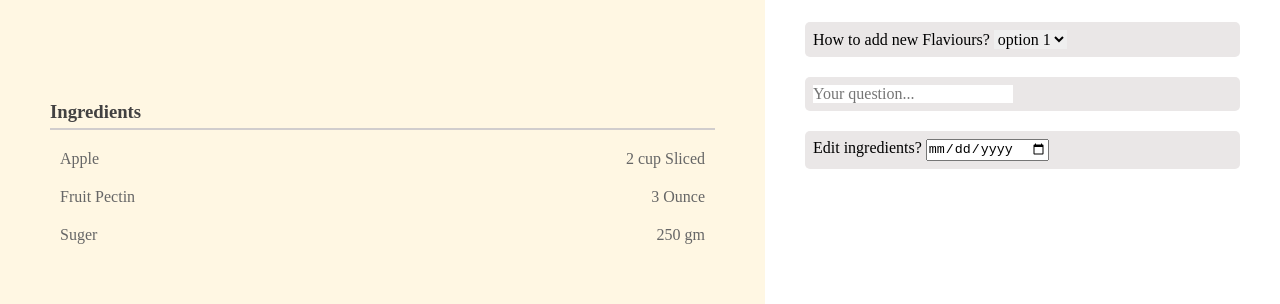
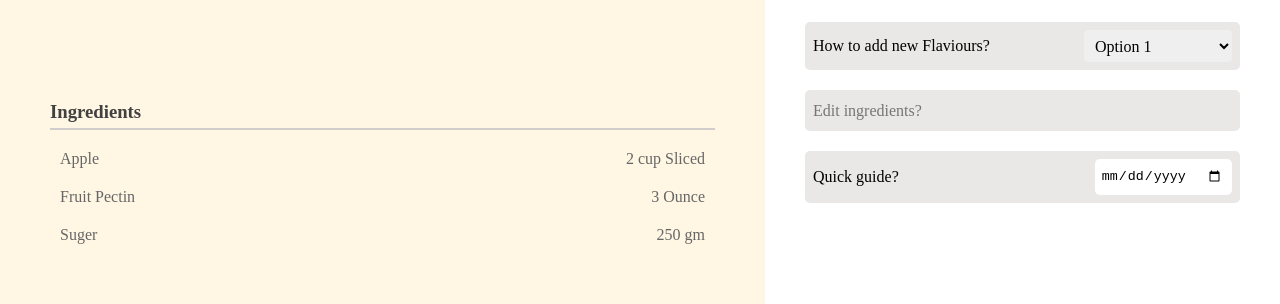
Before and after one commit to Bharatbardiya/assignment_1, a plain HTML site: page index.html in a window 1280 px wide. Shown: the part 496-800 px from the top of the page. Drawn offline with Linux system fonts and the light colour scheme.

Commit message:
input text, date picker and dropdown updated

```diff
--- a/index.html
+++ b/index.html
@@ -96,17 +96,19 @@
                     <div class="under_line"></div>
                 </div>
                 <div class="inputs">
-                    <div class="dropdown">How to add new Flaviours?
+                    <div class="dropdown">
+                        <div>How to add new Flaviours?</div>
                         <select name="" id="" style="font-family: serif; font-size: 1rem; border: none;" >
-                            <option value="option 1" style="font-family: serif; font-size: 1rem;">option 1</option>
-                            <option value="option 2" style="font-family: serif; font-size: 1rem;">option 2</option>
-                            <option value="option 3" style="font-family: serif; font-size: 1rem;">option 3</option>
+                            <option value="option 1" style="font-family: serif; font-size: 1rem;">Option 1</option>
+                            <option value="option 2" style="font-family: serif; font-size: 1rem;">Option 2</option>
+                            <option value="option 3" style="font-family: serif; font-size: 1rem;">Option 3</option>
                         </select>
                     </div>
+                    <div class="input_box">
+                        <input type="text" placeholder="Edit ingredients?" style="border: none; font-family: serif; font-size: 1rem;">
+                    </div>
                     <div class="date_picker">
-                        <input type="text" placeholder="Your question..." style="border: none; font-family: serif; font-size: 1rem;">
-                    </div>
-                    <div class="input_box">Edit ingredients?
+                        <div>Quick guide?</div>
                         <input type="date">
                     </div>
                 </div>
--- a/styles/style.css
+++ b/styles/style.css
@@ -149,7 +149,60 @@
     border-radius: 5px;
 }
 
+/*css for select tag */
+select {
+    border: 0;
+    outline: 0;
+    font: inherit;
+    height: 2em;
+    padding: 0 4em 0 7px;
 
+
+    border-radius: 0.25em;
+    /* box-shadow: 0 0 1em 0 rgba(0, 0, 0, 0.2); */
+    cursor: pointer;
+  }
+  select option {
+    color: inherit;
+    margin: 5px;
+    background-color: #fbfbfb;
+  }
+  select:focus {
+    outline: none;
+  }
+  select::-ms-expand {
+    display: none;
+  }
+
+.input_box > input{
+    background-color: rgb(234, 231, 231);
+    height: 25px;
+}
+.input_box> input:focus {
+    outline: none;
+}
+
+input[type="date"]{
+    padding: 6px;
+    font-family: "Roboto Mono",monospace;
+    color: #000000;
+    border: none;
+    outline: none;
+    border-radius: 5px;
+}
+::-webkit-calendar-picker-indicator{
+    background-color: #ffffff;
+    padding: 5px;
+    cursor: pointer;
+    border-radius: 3px;
+}
+
+.dropdown, .date_picker{
+    display: flex;
+    flex-direction: row;
+    justify-content: space-between;
+    align-items: center;
+}
 @media only screen and (max-width: 768px) {
 
     .container{
```
